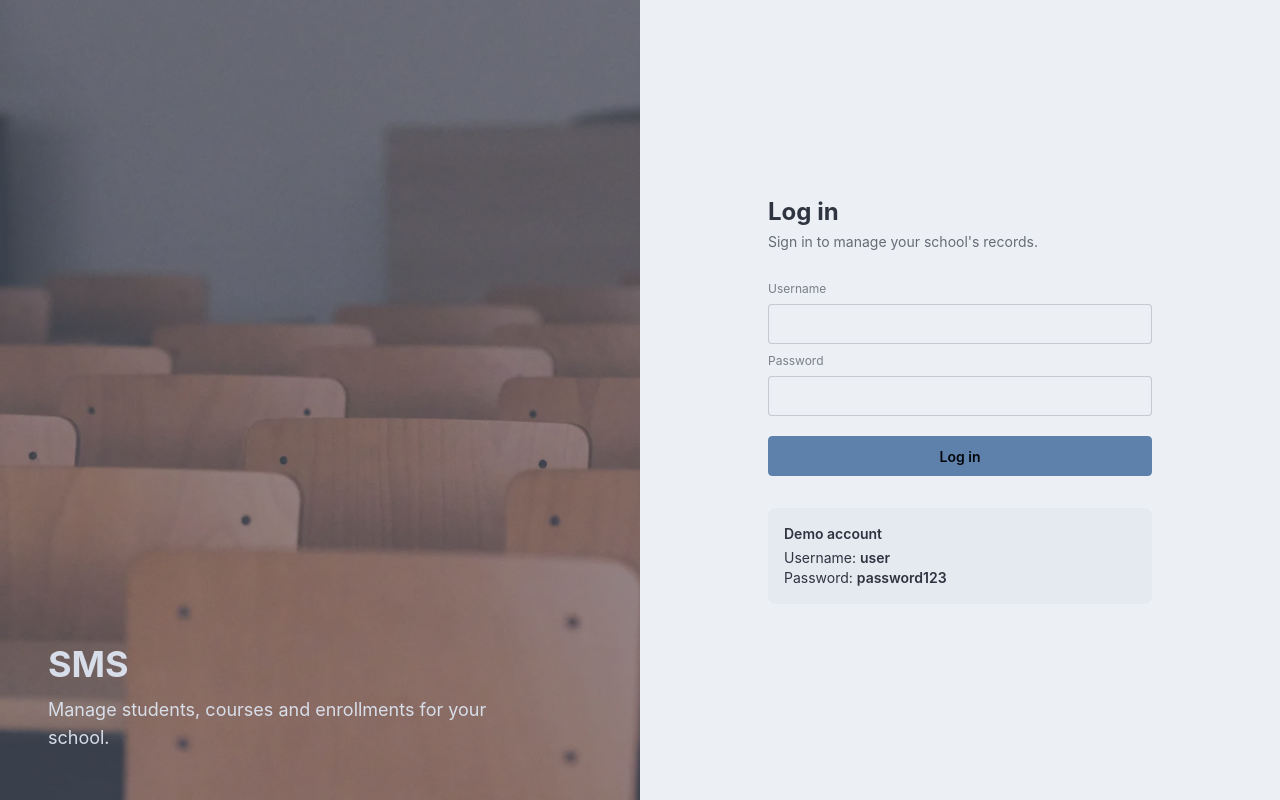
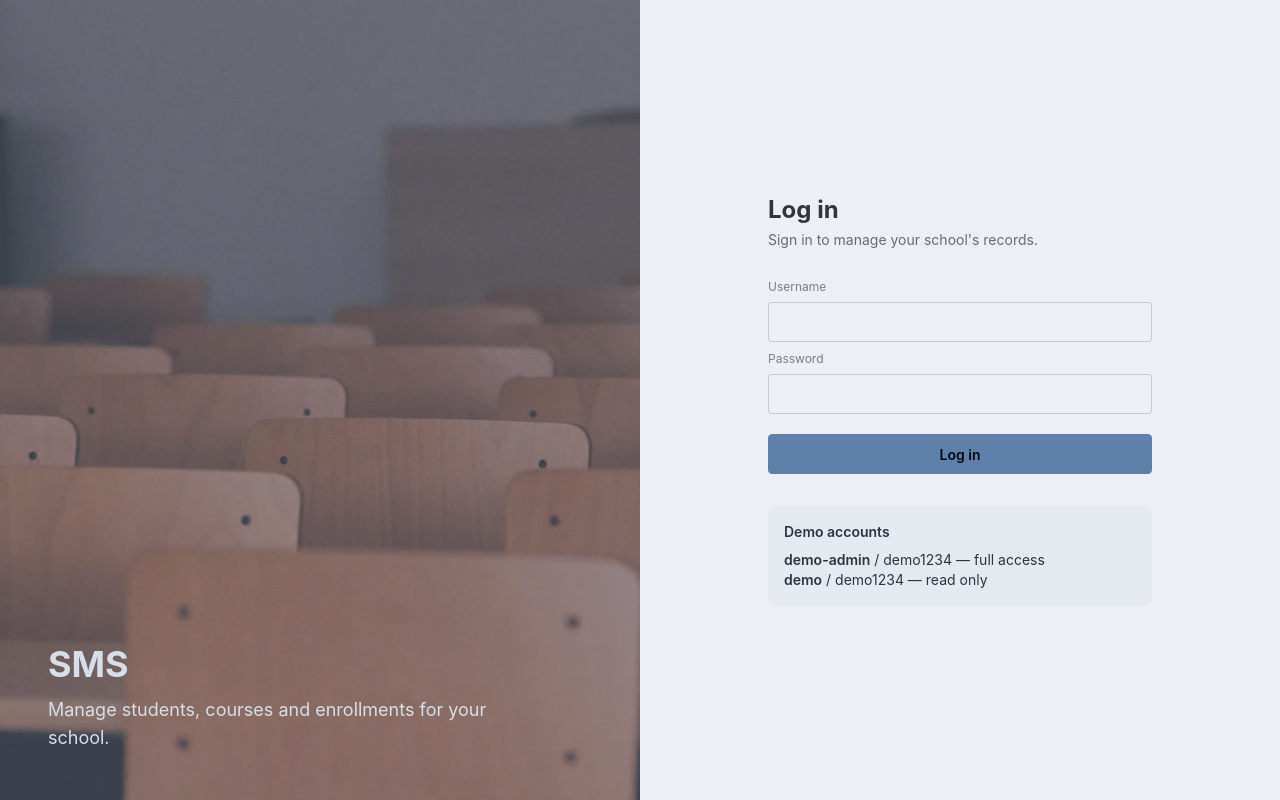
Before and after one commit to LJunLL/sms-frontend, an Angular app: page /login in a window 1280 px wide. Built offline with nearby package versions, Linux system fonts and the light colour scheme.

Commit message:
feat: show demo accounts on login page

```diff
--- a/src/app/auth/pages/login-page/login-page.html
+++ b/src/app/auth/pages/login-page/login-page.html
@@ -64,9 +64,9 @@
       </form>
 
       <div class="mt-8 rounded-box bg-base-200 p-4 text-sm">
-        <p class="font-semibold mb-1">Demo account</p>
-        <p>Username: <span class="font-semibold">user</span></p>
-        <p>Password: <span class="font-semibold">password123</span></p>
+        <p class="font-semibold mb-2">Demo accounts</p>
+        <p><span class="font-semibold">demo-admin</span> / demo1234 — full access</p>
+        <p><span class="font-semibold">demo</span> / demo1234 — read only</p>
       </div>
     </div>
   </section>
```
